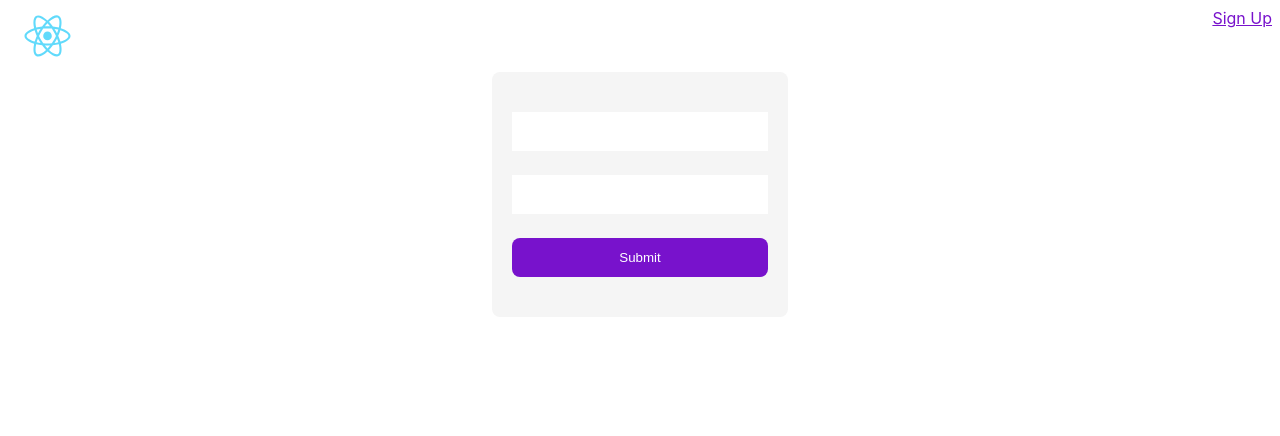
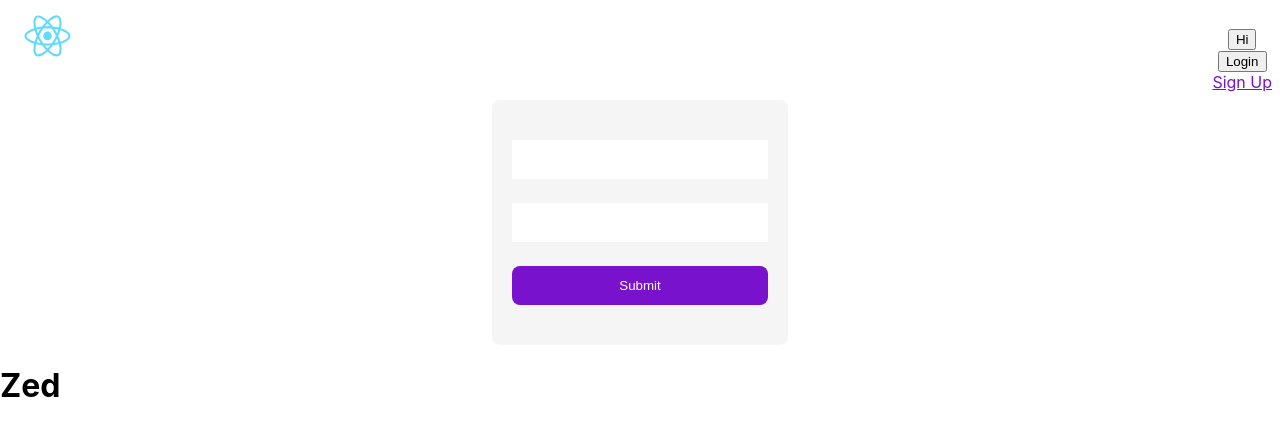
Before and after one commit to zedkbro/React-starter, a JavaScript app: page / in a window 1280 px wide. Shown: the top 436 px of the page. Built offline with nearby package versions, Linux system fonts and the light colour scheme; the HTML template or start-up script is replaced by a standard one.

Commit message:
logical && operator and terinary operator

```diff
--- a/src/App.js
+++ b/src/App.js
@@ -5,12 +5,10 @@ import Login from "./Login";
 import Signup from "./Signup";
 
 const isAuth = false;
-
 function ToggleAuth() {
   if (isAuth) {
     return <Login />;
   }
-
   return <Signup />;
 }
 function App() {
@@ -25,18 +23,19 @@ function App() {
             target="_blank"
             rel="noopener noreferrer"
           >
+            <Login login="HI" />
             <ToggleAuth />
           </a>
         </header>
-
         <div>
-          <form onSumbit="" className="login-form">
+          <form className="login-form">
             <input type="text" />
             <input type="text" />
             <input type="submit" value="Submit" id="submit" />
           </form>
         </div>
       </div>
+      <h1>{isAuth ? "ICON" : "Zed"}</h1>
     </>
   );
 }
```
